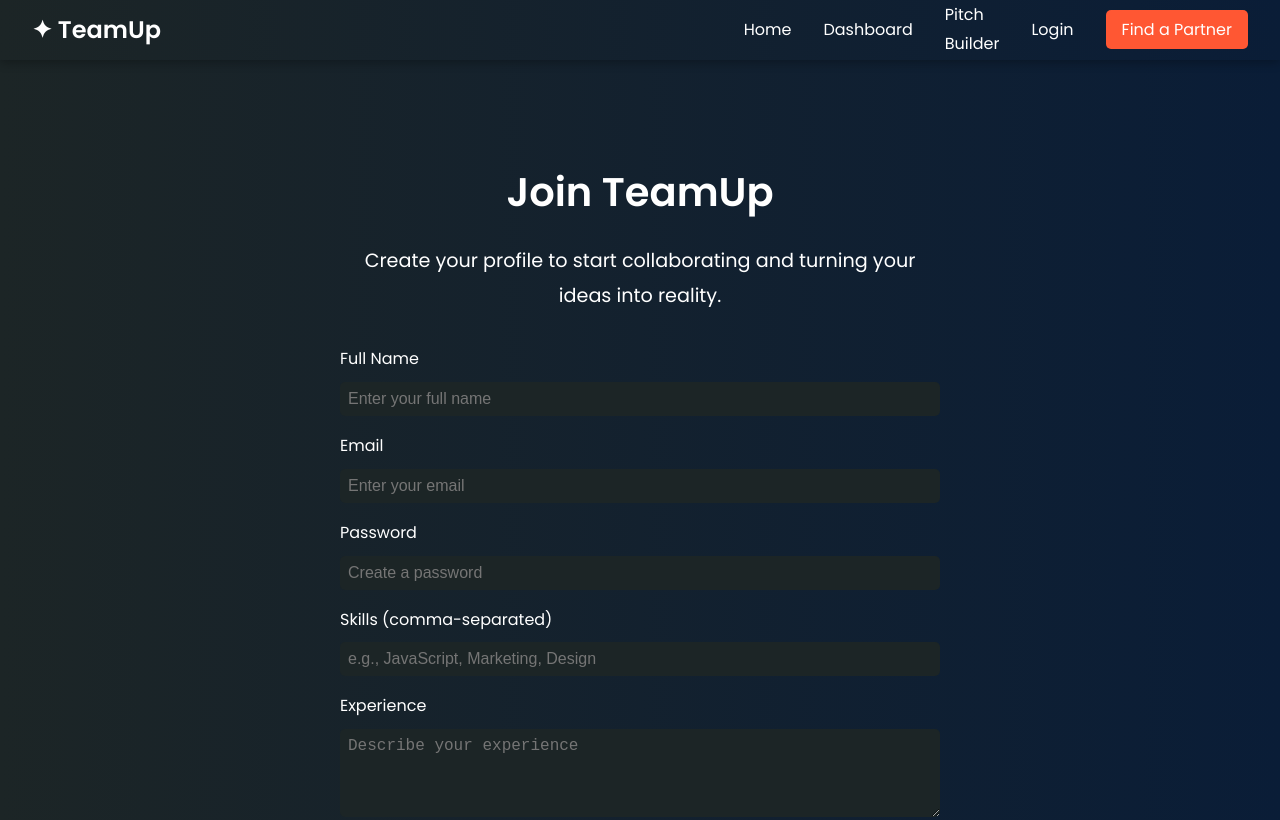
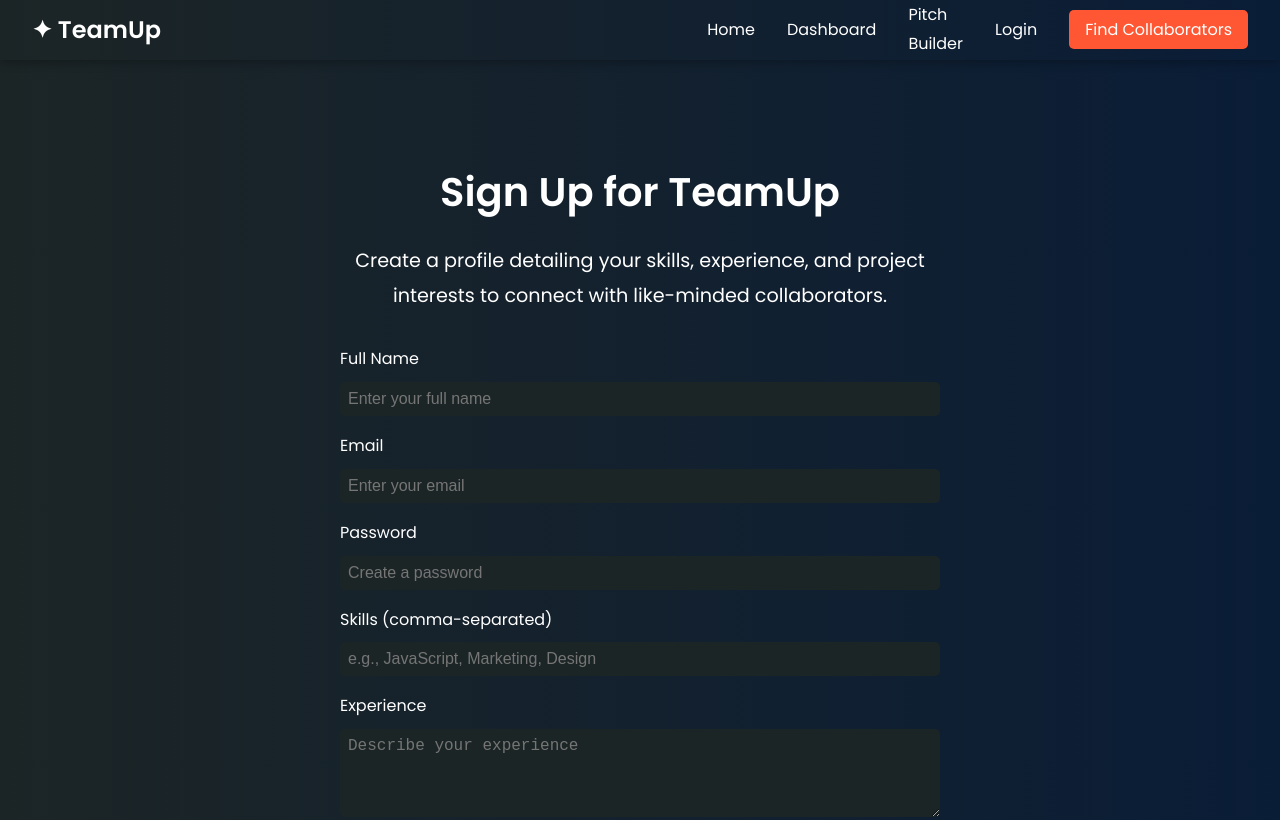
Before and after one commit to Froxxtt-dev/TeamUp, a plain HTML site: page signup.html in a window 1280 px wide. Shown: the top 820 px of the page. Drawn offline with Linux system fonts and the light colour scheme.

Commit message:
Update signup.html

```diff
--- a/signup.html
+++ b/signup.html
@@ -3,7 +3,7 @@
 <head>
   <meta charset="UTF-8">
   <meta name="viewport" content="width=device-width, initial-scale=1.0">
-  <title>TeamUp - Sign Up</title>
+  <title>TeamUp - Create Your Profile</title>
   <link rel="stylesheet" href="styles.css">
   <link href="https://fonts.googleapis.com/css2?family=Poppins:wght@400;600&display=swap" rel="stylesheet">
 </head>
@@ -17,7 +17,7 @@
         <li><a href="dashboard.html">Dashboard</a></li>
         <li><a href="pitch.html">Pitch Builder</a></li>
         <li><a href="#">Login</a></li>
-        <li><a href="dashboard.html" class="btn-find-partner">Find a Partner</a></li>
+        <li><a href="dashboard.html" class="btn-find-partner">Find Collaborators</a></li>
       </ul>
       <div class="menu-toggle">☰</div>
     </nav>
@@ -25,8 +25,8 @@
 
   <section id="signup" class="signup-section">
     <div class="signup-content">
-      <h1 class="fade-in">Join TeamUp</h1>
-      <p class="fade-in">Create your profile to start collaborating and turning your ideas into reality.</p>
+      <h1 class="fade-in">Sign Up for TeamUp</h1>
+      <p class="fade-in">Create a profile detailing your skills, experience, and project interests to connect with like-minded collaborators.</p>
       <form id="signup-form" class="fade-in">
         <div class="form-group">
           <label for="name">Full Name</label>
@@ -76,7 +76,7 @@
         </form>
       </div>
       <div class="social-links">
-        <h4>Connect with us</h4>
+        <h4>Connect with Us</h4>
         <div class="social-icons">
           <a href="https://facebook.com" target="_blank" title="Follow us on Facebook" class="bounce">f</a>
           <a href="https://youtube.com" target="_blank" title="Watch our videos on YouTube" class="bounce">▶</a>
```
